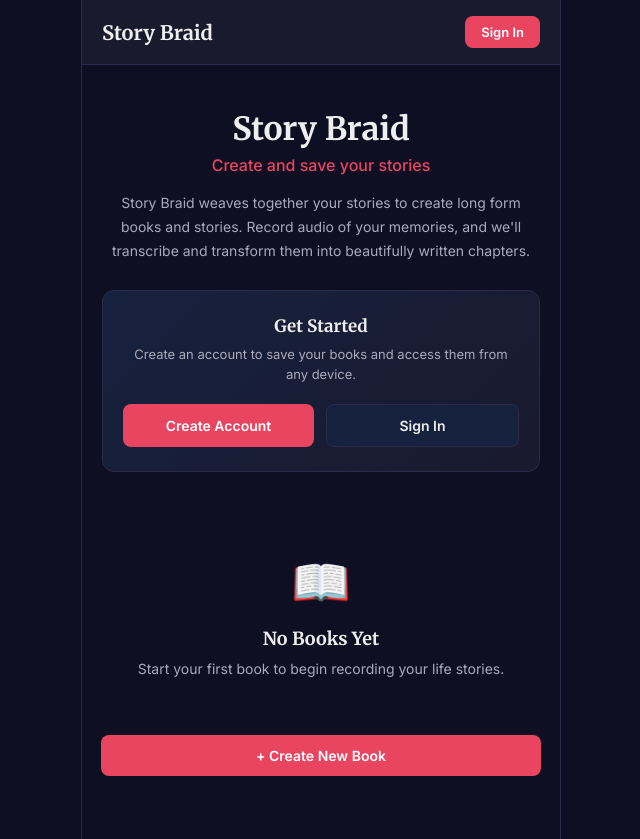
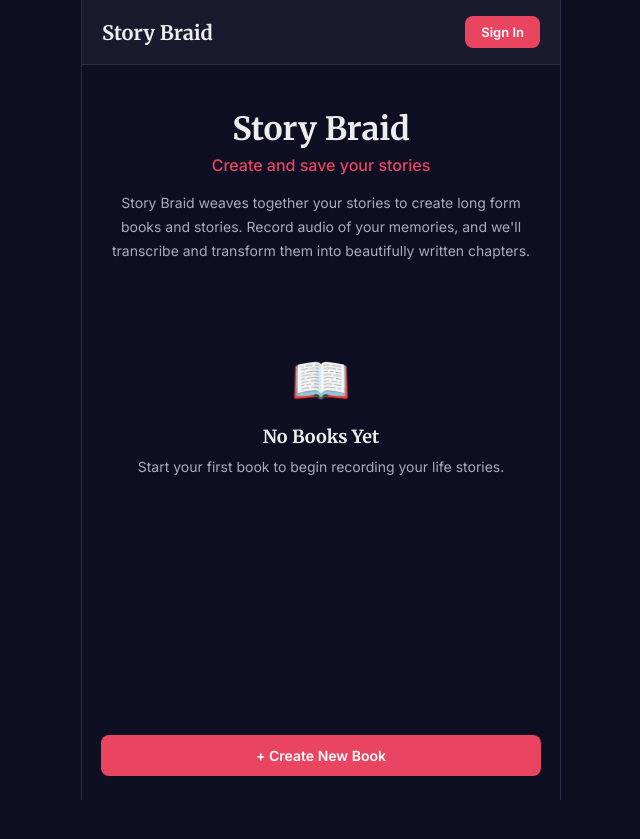
Before and after one commit to boonespooner-bit/storyteller, a React (Vite) app in the folder client/: page / in a window 1280 px wide. Shown: the whole page, without its empty margins (319-959 px from the left). After the commit the page ends 800 px from the top, so only its background shows below. Built offline with nearby package versions, Linux system fonts and the light colour scheme.

Commit message:
Remove duplicate sign-in section from home page body
Keep sign-in button in the header only; remove the auth-prompt
card and its CSS.

Co-Authored-By: Claude Opus 4.6 <noreply@anthropic.com>
Claude-Session: https://claude.ai/code/session_01NKbKwvRy52vHDCDGvmiJAv

```diff
--- a/client/src/pages/BooksPage.jsx
+++ b/client/src/pages/BooksPage.jsx
@@ -149,28 +149,13 @@ export default function BooksPage() {
 
       {/* Page */}
       <div className="page">
-        {/* Hero + auth for non-authenticated users */}
+        {/* Hero for non-authenticated users */}
         {!isAuthenticated && (
-          <>
-            <div className="hero-section">
-              <h1 className="hero-title">Story Braid</h1>
-              <p className="hero-subtitle">Create and save your stories</p>
-              <p className="hero-description">Story Braid weaves together your stories to create long form books and stories. Record audio of your memories, and we'll transcribe and transform them into beautifully written chapters.</p>
-            </div>
-
-            <div className="auth-prompt">
-              <h3>Get Started</h3>
-              <p>Create an account to save your books and access them from any device.</p>
-              <div className="auth-prompt-actions">
-                <button className="btn btn-primary" onClick={() => navigate('/auth')}>
-                  Create Account
-                </button>
-                <button className="btn btn-secondary" onClick={() => navigate('/auth')}>
-                  Sign In
-                </button>
-              </div>
-            </div>
-          </>
+          <div className="hero-section">
+            <h1 className="hero-title">Story Braid</h1>
+            <p className="hero-subtitle">Create and save your stories</p>
+            <p className="hero-description">Story Braid weaves together your stories to create long form books and stories. Record audio of your memories, and we'll transcribe and transform them into beautifully written chapters.</p>
+          </div>
         )}
 
         {loading ? (
--- a/client/src/styles.css
+++ b/client/src/styles.css
@@ -674,37 +674,6 @@ html, body {
   line-height: 1.7;
 }
 
-/* Auth prompt */
-.auth-prompt {
-  background: linear-gradient(135deg, var(--primary-light), var(--primary));
-  border: 1px solid var(--card-border);
-  border-radius: var(--radius);
-  padding: 24px 20px;
-  margin-bottom: 20px;
-  text-align: center;
-}
-
-.auth-prompt h3 {
-  font-family: var(--font-serif);
-  font-size: 17px;
-  margin-bottom: 8px;
-}
-
-.auth-prompt p {
-  font-size: 13px;
-  color: var(--text-secondary);
-  margin-bottom: 20px;
-  line-height: 1.5;
-}
-
-.auth-prompt-actions {
-  display: flex;
-  gap: 12px;
-}
-
-.auth-prompt-actions .btn {
-  flex: 1;
-}
 
 /* Auth page */
 .auth-page {
```
